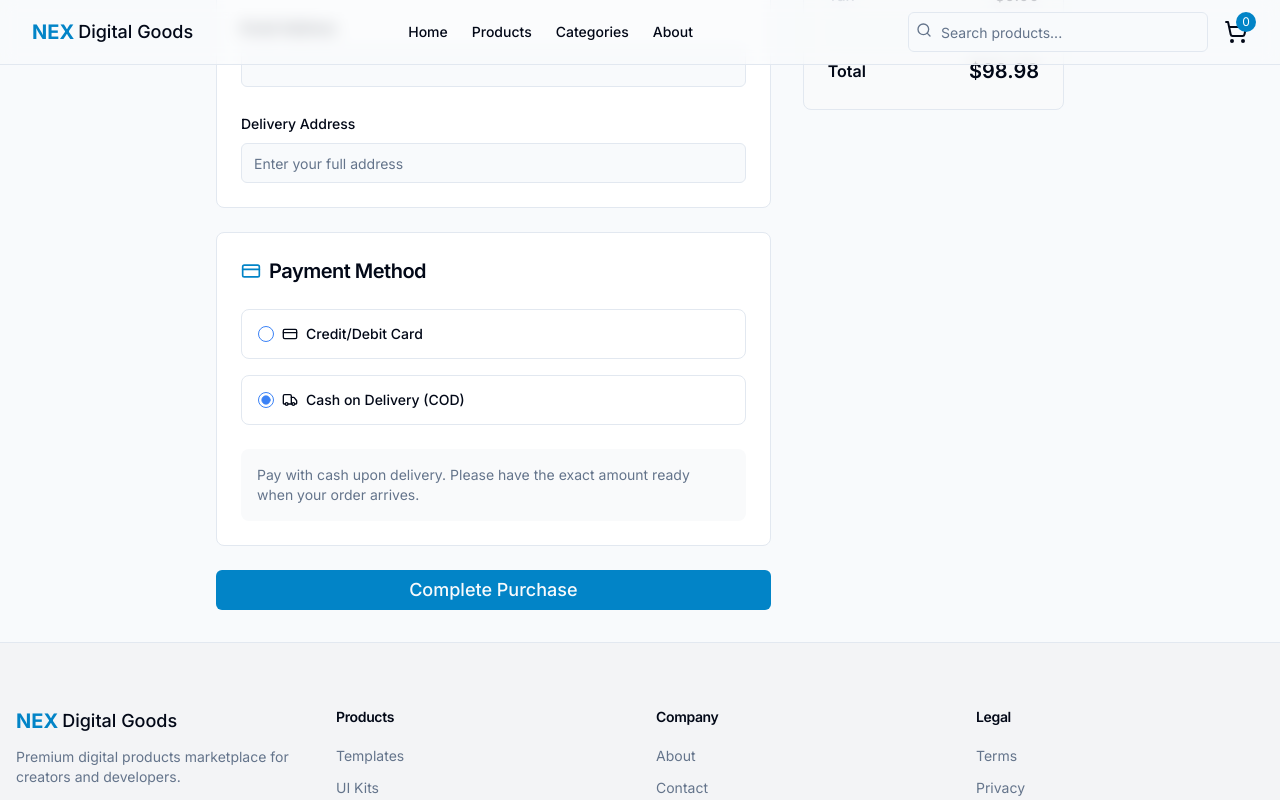
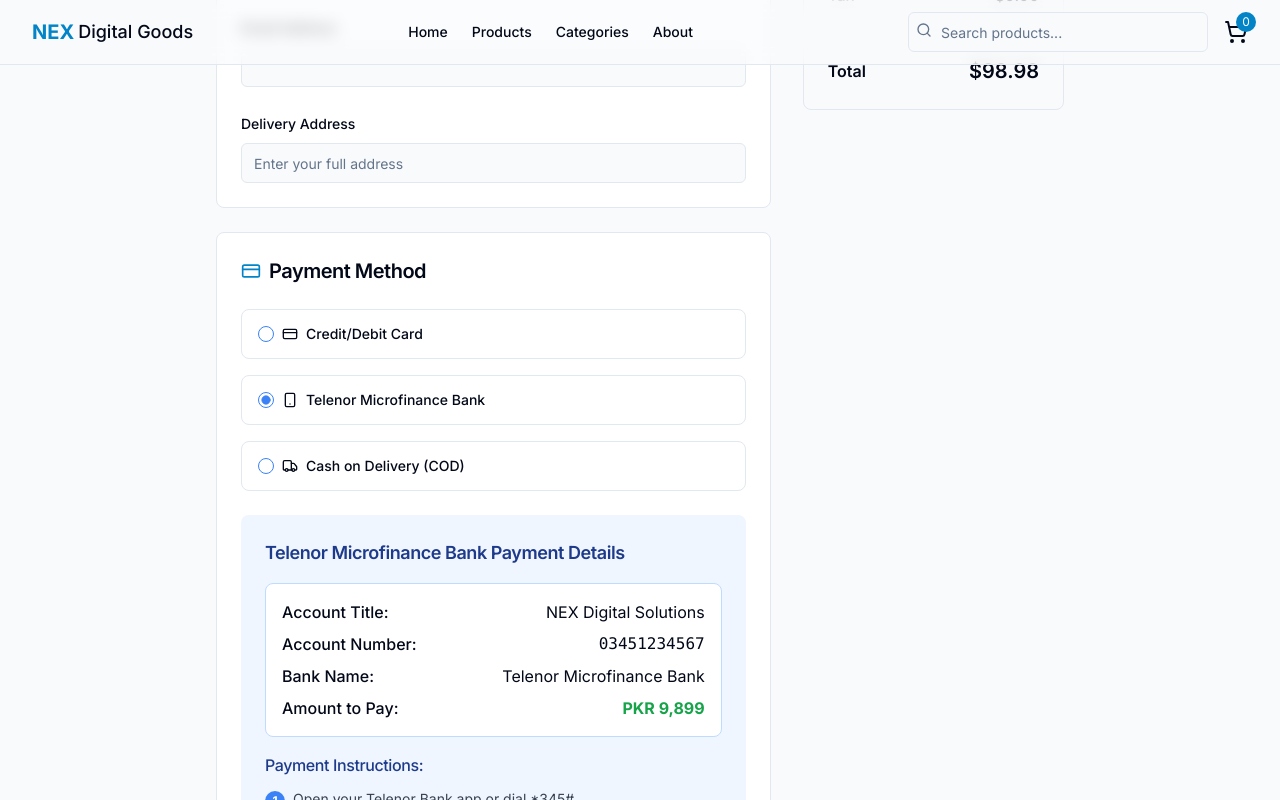
Before and after one commit to Adnanwebguy1996/nex-goods-emporium, a React (Vite) app: page /checkout in a window 1280 px wide. Both pictures are taken after a click on the radio button 266 px from the left and 837 px from the top of the page. Shown: the part 437-1237 px from the top of the page. Built offline with nearby package versions, Linux system fonts and the light colour scheme.

Commit message:
Add Telenor/Microfinance payment option to checkout
Added Telenor/Microfinance payment option to the checkout page, including payment guidelines.

```diff
--- a/src/pages/Checkout.tsx
+++ b/src/pages/Checkout.tsx
@@ -13,7 +13,7 @@ import {
   SelectTrigger,
   SelectValue,
 } from "@/components/ui/select";
-import { ArrowLeft, CreditCard, CheckCircle, Truck } from "lucide-react";
+import { ArrowLeft, CreditCard, CheckCircle, Truck, Smartphone } from "lucide-react";
 import { RadioGroup, RadioGroupItem } from "@/components/ui/radio-group";
 
 const Checkout = () => {
@@ -110,6 +110,14 @@ const Checkout = () => {
                       </div>
 
                       <div className="flex items-center space-x-2 border p-4 rounded-lg">
+                        <RadioGroupItem value="telenor" id="payment-telenor" />
+                        <Label htmlFor="payment-telenor" className="flex items-center gap-2 cursor-pointer">
+                          <Smartphone className="h-4 w-4" />
+                          <span>Telenor Microfinance Bank</span>
+                        </Label>
+                      </div>
+
+                      <div className="flex items-center space-x-2 border p-4 rounded-lg">
                         <RadioGroupItem value="cod" id="payment-cod" />
                         <Label htmlFor="payment-cod" className="flex items-center gap-2 cursor-pointer">
                           <Truck className="h-4 w-4" />
@@ -142,6 +150,81 @@ const Checkout = () => {
                       </div>
                     )}
 
+                    {paymentMethod === "telenor" && (
+                      <div className="bg-blue-50 p-6 rounded-lg space-y-4">
+                        <h3 className="font-semibold text-lg text-blue-900">Telenor Microfinance Bank Payment Details</h3>
+
+                        <div className="bg-white p-4 rounded-lg border border-blue-200">
+                          <div className="space-y-2">
+                            <div className="flex justify-between">
+                              <span className="font-medium">Account Title:</span>
+                              <span className="text-right">NEX Digital Solutions</span>
+                            </div>
+                            <div className="flex justify-between">
+                              <span className="font-medium">Account Number:</span>
+                              <span className="text-right font-mono">03451234567</span>
+                            </div>
+                            <div className="flex justify-between">
+                              <span className="font-medium">Bank Name:</span>
+                              <span className="text-right">Telenor Microfinance Bank</span>
+                            </div>
+                            <div className="flex justify-between">
+                              <span className="font-medium">Amount to Pay:</span>
+                              <span className="text-right font-bold text-green-600">PKR 9,899</span>
+                            </div>
+                          </div>
+                        </div>
+
+                        <div className="space-y-3">
+                          <h4 className="font-medium text-blue-900">Payment Instructions:</h4>
+                          <div className="space-y-2 text-sm text-gray-700">
+                            <div className="flex items-start gap-2">
+                              <span className="bg-blue-500 text-white rounded-full w-5 h-5 flex items-center justify-center text-xs font-bold mt-0.5">1</span>
+                              <span>Open your Telenor Bank app or dial *345#</span>
+                            </div>
+                            <div className="flex items-start gap-2">
+                              <span className="bg-blue-500 text-white rounded-full w-5 h-5 flex items-center justify-center text-xs font-bold mt-0.5">2</span>
+                              <span>Select "Send Money" or "Transfer Funds"</span>
+                            </div>
+                            <div className="flex items-start gap-2">
+                              <span className="bg-blue-500 text-white rounded-full w-5 h-5 flex items-center justify-center text-xs font-bold mt-0.5">3</span>
+                              <span>Enter the account number: <strong>03451234567</strong></span>
+                            </div>
+                            <div className="flex items-start gap-2">
+                              <span className="bg-blue-500 text-white rounded-full w-5 h-5 flex items-center justify-center text-xs font-bold mt-0.5">4</span>
+                              <span>Enter amount: <strong>PKR 9,899</strong></span>
+                            </div>
+                            <div className="flex items-start gap-2">
+                              <span className="bg-blue-500 text-white rounded-full w-5 h-5 flex items-center justify-center text-xs font-bold mt-0.5">5</span>
+                              <span>Add reference: <strong>Order #NEX-12345</strong></span>
+                            </div>
+                            <div className="flex items-start gap-2">
+                              <span className="bg-blue-500 text-white rounded-full w-5 h-5 flex items-center justify-center text-xs font-bold mt-0.5">6</span>
+                              <span>Complete the transaction and save the receipt</span>
+                            </div>
+                          </div>
+                        </div>
+
+                        <div className="bg-amber-50 border border-amber-200 p-3 rounded-lg">
+                          <p className="text-sm text-amber-800">
+                            <strong>Important:</strong> After completing the payment, please email your transaction receipt to
+                            <strong> payments@nexdigital.com</strong> or WhatsApp us at <strong>+92-300-1234567</strong>
+                            with your order number for quick verification.
+                          </p>
+                        </div>
+
+                        <div className="space-y-2">
+                          <Label htmlFor="transactionId">Transaction ID (Required after payment)</Label>
+                          <Input
+                            id="transactionId"
+                            placeholder="Enter transaction ID from receipt"
+                            required={paymentMethod === "telenor"}
+                          />
+                          <p className="text-xs text-gray-600">You can update this after making the payment</p>
+                        </div>
+                      </div>
+                    )}
+
                     {paymentMethod === "cod" && (
                       <div className="bg-gray-50 p-4 rounded-lg">
                         <p className="text-sm text-muted-foreground">
@@ -155,7 +238,7 @@ const Checkout = () => {
                     type="submit"
                     className="w-full bg-nex-600 hover:bg-nex-700 text-lg"
                   >
-                    Complete Purchase
+                    {paymentMethod === "telenor" ? "Confirm Order (Pay via Telenor Bank)" : "Complete Purchase"}
                   </Button>
                 </form>
               </div>
@@ -215,7 +298,10 @@ const Checkout = () => {
                   </div>
                   <div className="flex justify-between">
                     <span className="font-medium">Payment Method:</span>
-                    <span>{paymentMethod === "cod" ? "Cash on Delivery" : "Credit Card"}</span>
+                    <span>
+                      {paymentMethod === "cod" ? "Cash on Delivery" :
+                       paymentMethod === "telenor" ? "Telenor Microfinance Bank" : "Credit Card"}
+                    </span>
                   </div>
                   <div className="flex justify-between">
                     <span className="font-medium">Total:</span>
@@ -227,6 +313,8 @@ const Checkout = () => {
               <p className="mb-6">
                 {paymentMethod === "cod"
                   ? "You will receive an email confirmation shortly with your order details. Please have the exact payment amount ready at delivery."
+                  : paymentMethod === "telenor"
+                  ? "Your order is confirmed! Please complete the payment using the Telenor Bank details provided and send us the transaction receipt for quick processing."
                   : "You will receive an email confirmation shortly with your order details and download instructions."
                 }
               </p>
```
